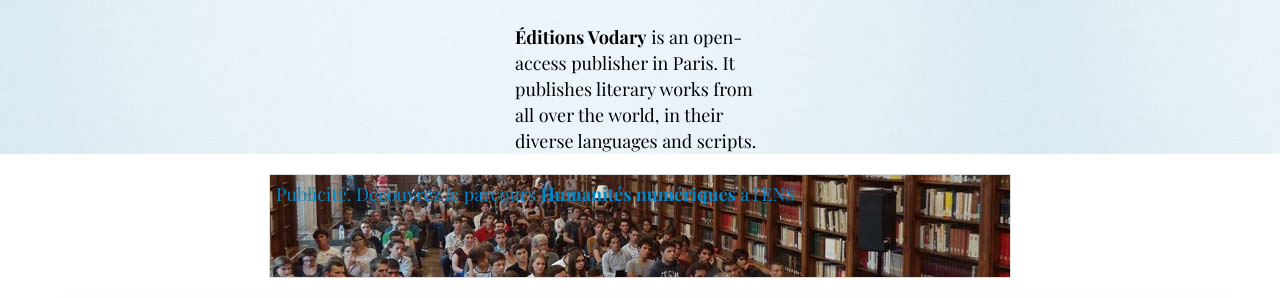
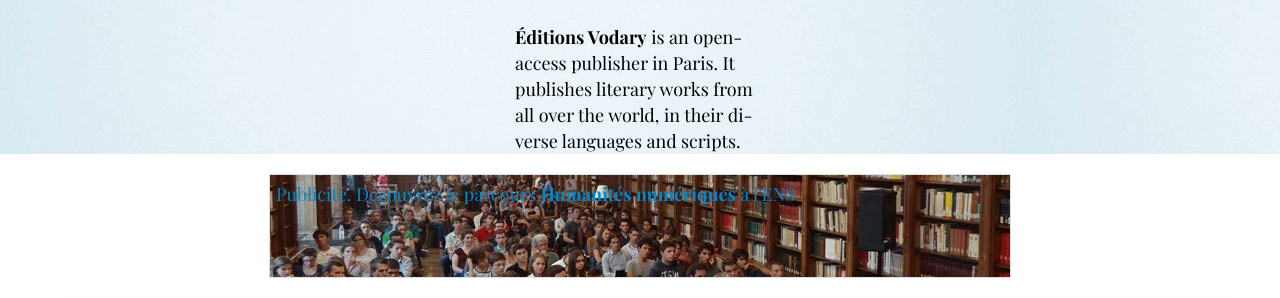
Before and after one commit to mlare/vodary, a Jekyll site: the page built from index.html, in a window 1280 px wide. Shown: the part 141-439 px from the top of the page. Built offline with Jekyll 4.4.1, drawn with Linux system fonts in a browser that asks for light colours; some web fonts are replaced; Markdown is read by kramdown in place of the engine named in the settings; the list of posts is cut into pages by our own code.

Commit message:
Update _config.yml

```diff
--- a/_config.yml
+++ b/_config.yml
@@ -1,6 +1,6 @@
 name: Éditions Vodary, Paris
 url: https://vodary.paris.fr
-description: <strong>Éditions Vodary</strong> is an open-access publisher in Paris. It publishes literary works from all over the world, in their diverse languages and scripts.
+description: <strong>Éditions Vodary</strong> is an open-access pub­li­sher in Paris. It pub­li­shes li­te­ra­ry works from all over the world, in their di­verse lan­guages and scripts.
 
 permalink: /book/:title/
 
```
